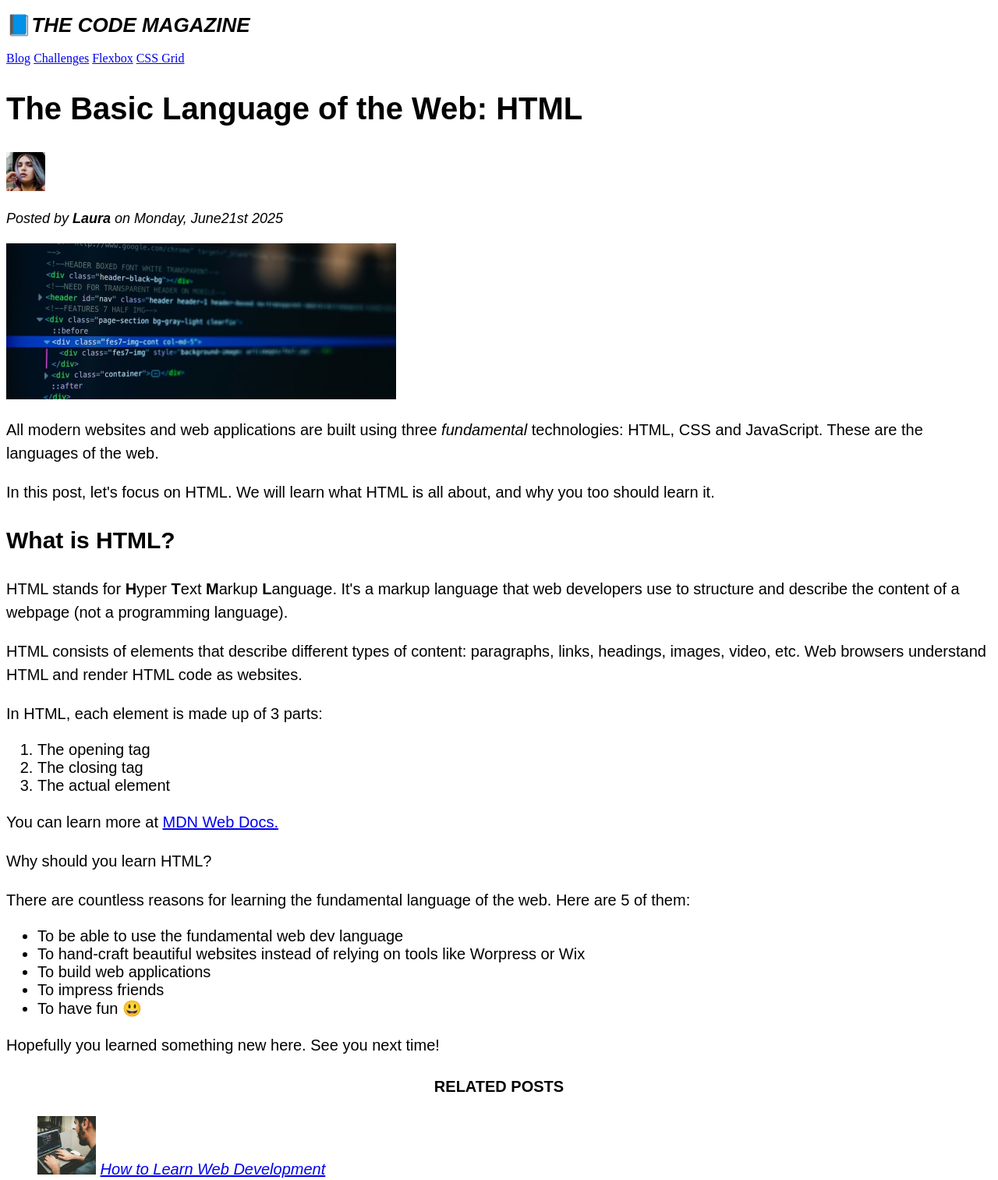
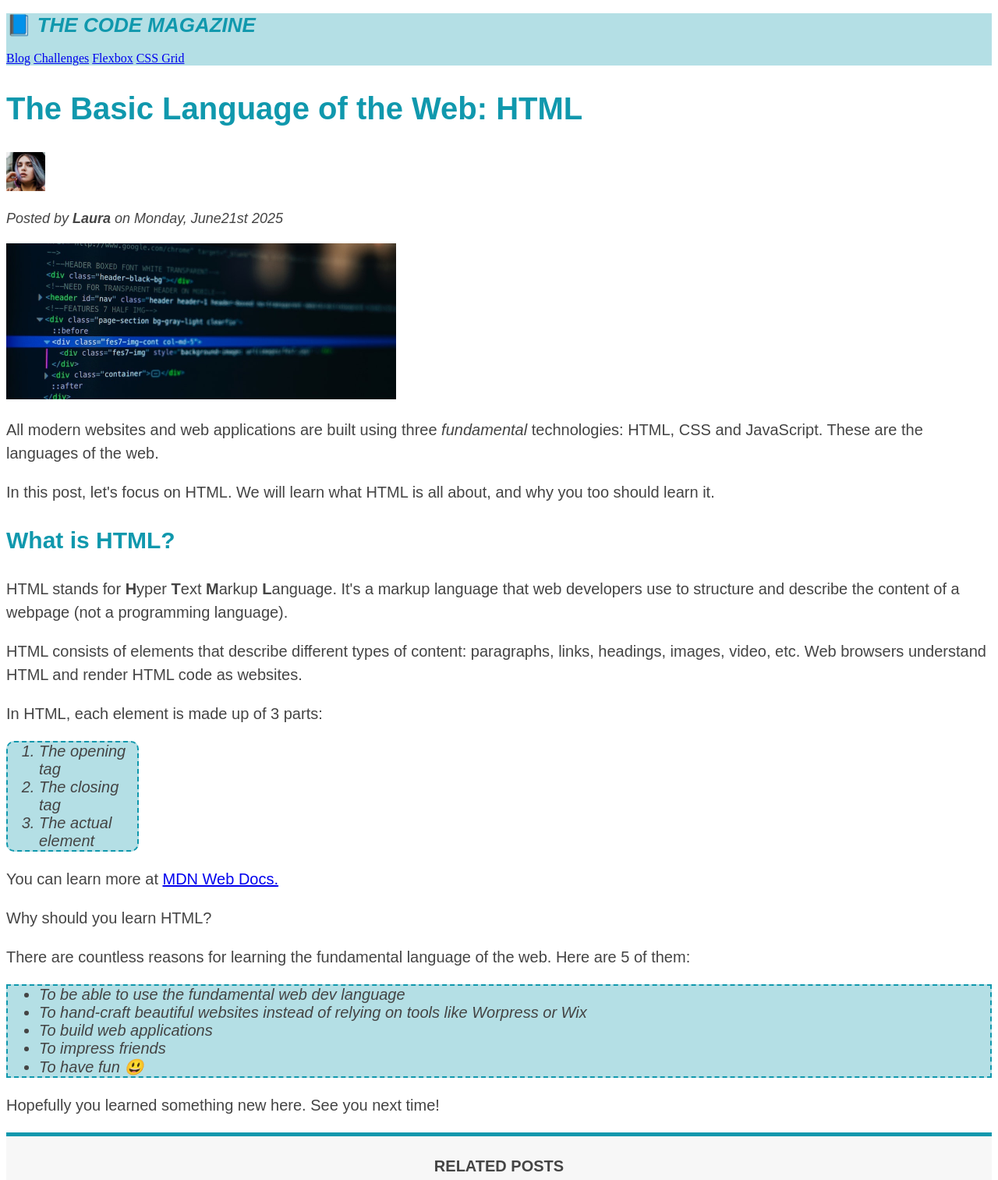
Before and after one commit to sbs-02/html-css, a plain HTML site: page CSS Fundamentals 1/index.html in a window 1280 px wide. Shown: the top 1513 px of the page at 78% size. Drawn offline with Linux system fonts and the light colour scheme.

Commit message:
playing around w/css

```diff
--- a/CSS Fundamentals 1/indexwcss.html
+++ b/CSS Fundamentals 1/index.html
@@ -11,8 +11,11 @@
 
   <body>
     <!-- Comment-->
-    <header>
-    <h1>📘<span class="primaryheading">The Code Magazine</span></h1>
+    <header class="main-header">
+    <h1>
+      <a href="index.html" style="text-decoration: none;">📘</a>
+      <span class="primaryheading">The Code Magazine</span>
+    </h1>
 
     <nav>
       <a href="blog.html">Blog</a>
@@ -60,7 +63,7 @@
       In HTML, each element is made up of 3 parts:
     </p>
 
-    <ol>
+    <ol class="tags">
       <li>The opening tag</li>
       <li>The closing tag</li>
       <li>The actual element</li>
@@ -78,7 +81,7 @@
       There are countless reasons for learning the fundamental language of the web. Here are 5 of them:
     </p>
 
-    <ul>
+    <ul class="reasons">
       <li>To be able to use the fundamental web dev language</li>
       <li>To hand-craft beautiful websites instead of relying on tools like Worpress or Wix</li>
       <li>To build web applications</li>
--- a/CSS Fundamentals 1/style.css
+++ b/CSS Fundamentals 1/style.css
@@ -1,5 +1,14 @@
+.main-header{
+  background-color: rgba(16, 152, 173, 0.315);;
+}
+
 h1, h2, h3, h4, p, li{
   font-family: sans-serif;
+  color: #444;
+}
+
+h1, h2, h3{
+  color: #1098ad;
 }
 
 h1{
@@ -64,6 +73,29 @@ li{
   list-style: none;
 }
 
+.tags{
+  font-style: italic;
+  background-color: rgba(16, 152, 173, 0.315);
+  border: 2px dashed #1098ad;
+  border-radius: 10px;
+  border-width: 2px;
+  width: 10%;
+}
+
+.reasons{
+  font-style: italic;
+  background-color: rgba(16, 152, 173, 0.315);
+  border: 2px dashed #1098ad;
+}
+
 .links{
   font-style: italic;
 }
+
+aside{
+  background-color: #f7f7f7;
+  border-top: 5px solid #1098ad;
+  border-bottom: 5px solid #1098ad;
+  border-left: none;
+  border-right: none;
+}
```
